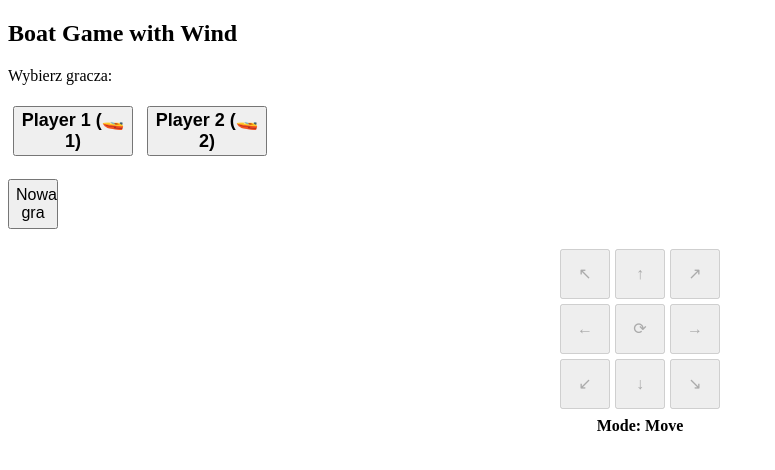
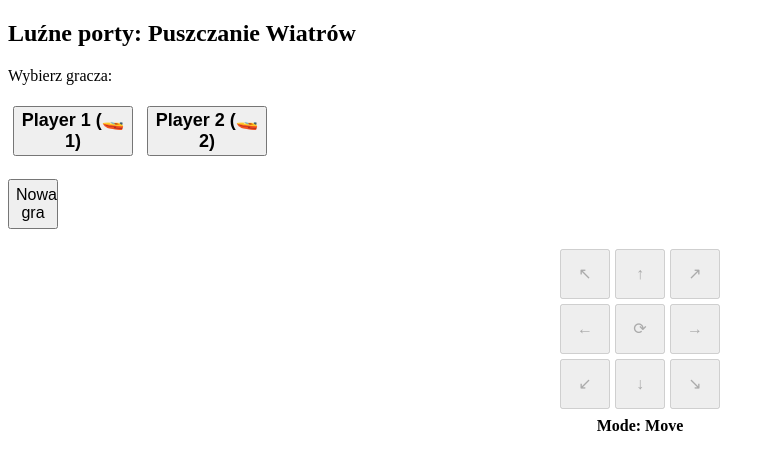
Before and after one commit to AdamKOlczak/GraOnline, a plain HTML site: page index.html in a window 1280 px wide. Shown: the whole page, without its empty margins (0-775 px from the left). Drawn offline with Linux system fonts and the light colour scheme; no server answers.

Commit message:
Update index.html

```diff
--- a/index.html
+++ b/index.html
@@ -57,7 +57,7 @@
   </style>
 </head>
 <body>
-  <h2>Boat Game with Wind</h2>
+  <h2>Luźne porty: Puszczanie Wiatrów</h2>
 
   <div id="playerSelection">
     <p>Wybierz gracza:</p>
```
